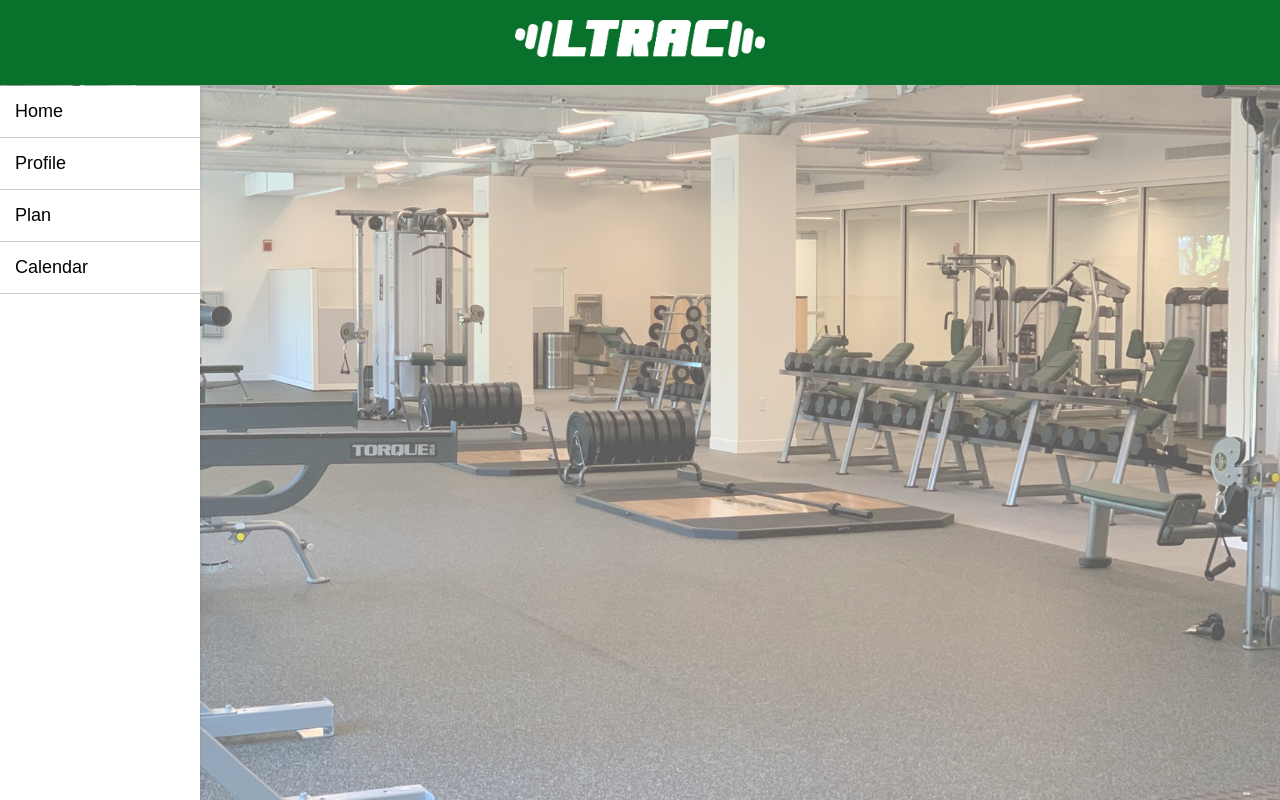
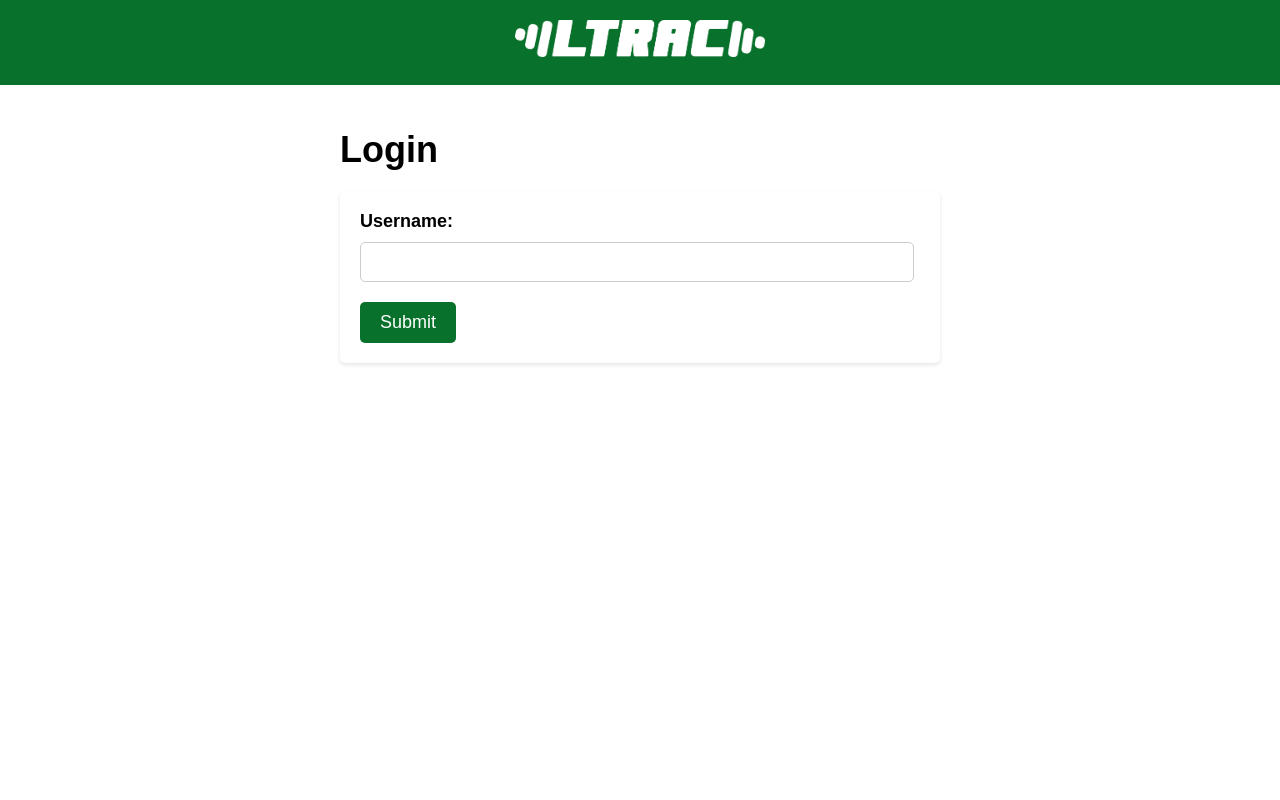
Before and after one commit to olincollege/LTRAC, a Flask app: page / in a window 1280 px wide. Run offline with Flask 3, Linux system fonts and the light colour scheme.

Commit message:
Implemented login, can contain multiple users now

```diff
--- a/app.py
+++ b/app.py
@@ -2,21 +2,47 @@
 website framework
 """
 
-from flask import url_for, Flask, render_template, request, redirect
+from flask import url_for, Flask, render_template, request, redirect, session
+from pathlib import Path
 from modules.plan import Exercise, Routine
 from modules.profile import User
 from modules.dates import Weekday
 
 app = Flask(__name__)
 
+
+# ----------Login Page-----------#
+@app.route("/")
+def login():
+    """
+    Login page
+    """
+    return render_template("login.html")
+
+
+@app.route("/auth", methods=["POST"])
+def authenticate():
+    """
+    Check if user exists in system, create new user if not found
+    """
+    username = request.form["username"]
+    global user
+    try:
+        user = User.load_user_data(username)
+    except FileNotFoundError:
+        user = User(username)
+
+    return redirect(url_for("home", name=user.name))
+
+
 # --------Home Page ---------#
-@app.route("/")
+@app.route("/home")
 def home():
     """
     Renders home page
     """
-    print(user.routines)
-    return render_template("home.html")
+
+    return render_template("home.html", name=user.name)
 
 
 # --------Profile Page---------#
@@ -27,7 +53,13 @@ def profile():
     """
     Renders profile page
     """
-    profile_pic = "img/profile_picture.jpg"
+
+    pic_path = Path(f"static/img/{user.name}_profile_picture.jpg")
+    if pic_path.is_file():
+        profile_pic = f"img/{user.name}_profile_picture.jpg"
+    else:
+        profile_pic = "img/default_profile.jpg"
+
     return render_template(
         "profile.html",
         username=user.name,
@@ -50,7 +82,7 @@ def photo_uploaded():
     Uploads photo into system
     """
     uploaded_files = request.files["file"]
-    uploaded_files.save("static/img/profile_picture.jpg")
+    uploaded_files.save(f"static/img/{user.name}_profile_picture.jpg")
     return redirect(url_for("profile"))
 
 
@@ -119,7 +151,6 @@ def submit_exercise(routine):
     """
     # Add new exercise entered by user in webpage
     user.routines[routine].add_exercise_from_input("exercise-name", "sets")
-    # user.routines[routine].to_json(f"user_data/routines/{routine}.json")
     user.export_routines()
     return redirect(url_for("add_new_exercise", routine=routine))
 
@@ -159,7 +190,7 @@ def submit_log(routine, day):
     if request.method == "POST":
         try:
             user.routines[routine].load_log(
-                f"user_data/{username}/{routine}/{routine}.csv"
+                f"user_data/{user.name}/{routine}/{routine}.csv"
             )
         except FileNotFoundError:
             pass
@@ -168,7 +199,7 @@ def submit_log(routine, day):
         user.to_json()
         # Save to csv
         user.routines[routine].export_log(
-            f"user_data/{username}/{routine}/{routine}.csv"
+            f"user_data/{user.name}/{routine}/{routine}.csv"
         )
     return redirect(url_for("logs_page", day=day))
 
@@ -205,14 +236,8 @@ def submit_days():
         days = request.form.getlist("day")
         user.set_workout_days([Weekday[day] for day in days])
         user.to_json()
-    return redirect(url_for("select_days"))
+    return redirect(url_for("calendar"))
 
 
 if __name__ == "__main__":
-    username = "Grustler"
-    try:
-        user = User.load_user_data(username)
-    except FileNotFoundError:
-        user = User(username)
-    print(user.__dict__)
     app.run(debug=True)
--- a/templates/base.html
+++ b/templates/base.html
@@ -1,6 +1,7 @@
 <!DOCTYPE html>
 <html>
 <head>
+	<meta name="viewport" content="width=device-width, initial-scale=1.0">
 	<title>LTRAC Gym Tracker</title>
 	<style>
 
@@ -71,7 +72,8 @@
         <img src="/static/img/logo.png" alt="LTRAC Logo">
     </header>
 	<nav>
-		<a href ="/">Home</a>
+		<a href="/">Logout</a>
+		<a href ="/home">Home</a>
 		<a href="/profile">Profile</a>
 		<a href="/plan">Plan</a>
 		<a href="/calendar">Calendar</a>
--- a/templates/home.html
+++ b/templates/home.html
@@ -2,7 +2,7 @@
 
 {% block main %}
 <style>
-.background{
+/* .background{
     background-image: url('static/img/LGRAC.jpg');
     opacity: 0.65;
     background-size: cover;
@@ -13,8 +13,8 @@
     width: 100%;
     height: 100%;
     z-index: -1;
-}
-
+} */
 </style>
-<div class="background"></div>
+<h1>Welcome Back! {{name}}</h1>
+<!-- <div class="background"></div> -->
 {% endblock %}
--- /dev/null
+++ b/templates/login.html
@@ -0,0 +1,95 @@
+<!DOCTYPE html>
+<html>
+<head>
+    <meta name="viewport" content="width=device-width, initial-scale=1.0">
+	<title>LTRAC Login</title>
+	<style>
+
+		img{
+            width:250px;
+            height: auto;
+        }
+
+		body {
+			margin: 0;
+			padding: 0;
+			font-family: Arial, sans-serif;
+			/* background-color: #f8f8f8; */
+		}
+		header {
+			background-color: #08712b;
+			color: #fff;
+			padding: 20px;
+			text-align: center;
+			font-size: 34px;
+			font-weight: bold;
+		}
+
+        main {
+        padding: 20px;
+        max-width: 600px;
+        margin: 0 auto;
+        }
+
+		h1 {
+			font-size: 36px;
+			margin-bottom: 20px;
+			color: #000000;
+		}
+		p {
+			color: #666;
+			font-size: 18px;
+			line-height: 1.5;
+		}
+
+
+        form {
+            background-color: #fff;
+            padding: 20px;
+            border-radius: 5px;
+            box-shadow: 0px 2px 4px rgba(0, 0, 0, 0.1);
+        }
+        label {
+            display: block;
+            margin-bottom: 10px;
+            font-size: 18px;
+            font-weight: bold;
+            color: #000000;
+        }
+        input[type="text"], input[type="number"] {
+            display: block;
+            width: 95%;
+            padding: 10px;
+            font-size: 16px;
+            border: 1px solid #ccc;
+            border-radius: 5px;
+            margin-bottom: 20px;
+        }
+
+        button[type="submit"] {
+            background-color: #08712b;
+            color: #fff;
+            padding: 10px 20px;
+            font-size: 18px;
+            border: none;
+            border-radius: 5px;
+            cursor: pointer;
+        }
+        button[type="submit"]:hover {
+            background-color: #08712b;
+        }
+	</style>
+</head>
+<body>
+    <header>
+        <img src="/static/img/logo.png" alt="LTRAC Logo">
+    </header>
+</body>
+<main>
+    <h1>Login</h1>
+    <form action="/auth" method="post">
+        <label for="username">Username:</label>
+        <input type="text" id="username" name="username" required>
+        <button type="submit">Submit</button>
+    </form>
+</main>
```
Also changed, not shown: static/img/default_profile.jpg (added).
